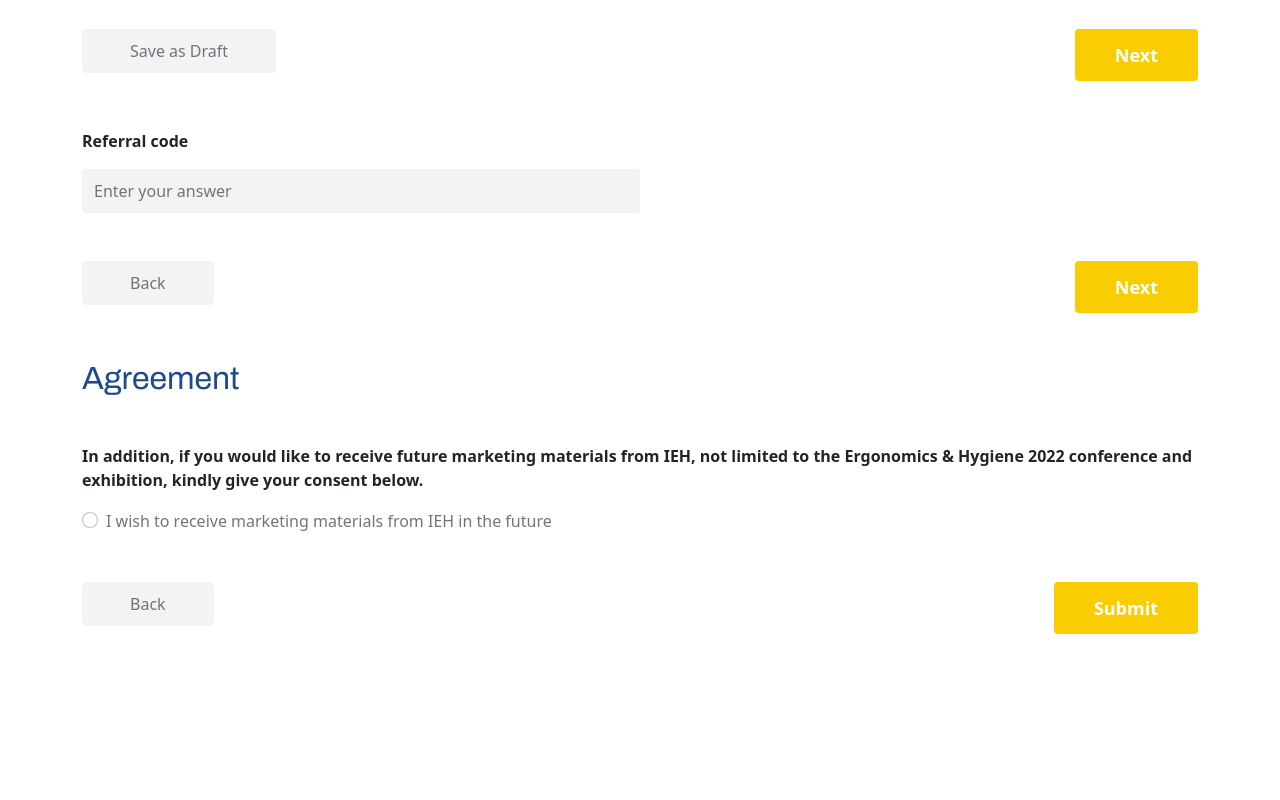
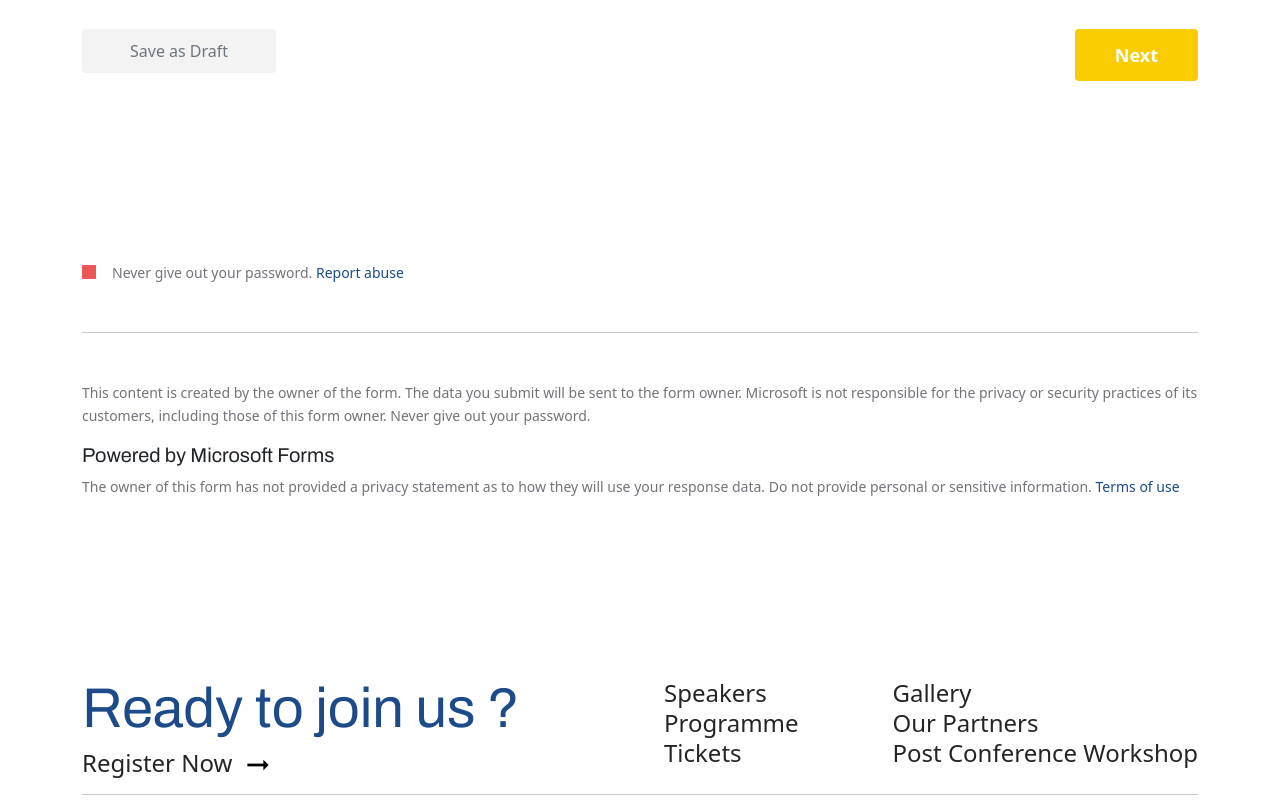
Before and after one commit to OpediaTech/Singapore, a Next.js app in the folder singapore/: page /ExhibitorsPage in a window 1280 px wide. Shown: the part 1440-2240 px from the top of the page. Built offline with nearby package versions, Linux system fonts and the light colour scheme.

Commit message:
exhibitor form step add

```diff
--- a/singapore/components/Exhibitors/Form/ExhibitorForm.js
+++ b/singapore/components/Exhibitors/Form/ExhibitorForm.js
@@ -9,11 +9,17 @@ const ExhibitorForm = () => {
   const handleClose = () => setShow(false);
   const handleShow = () => setShow(true);
 
-  const [showform, setShowform] = useState(false);
+  // form show function
 
-const handleClick = () =>{
-  setShowform()
-}
+  const [steeper, setSteeper] = useState(0);
+
+  const NextHandler = () => {
+    setSteeper(steeper + 1);
+  };
+  const prevHandler = () => {
+    steeper < 0 && setSteeper(0);
+    setSteeper(steeper - 1);
+  };
 
   const options = [
     {
@@ -34,6 +40,8 @@ const handleClick = () =>{
       <h2 className="accomodation_bluetitle text-center mb-5">
         Fill up the form
       </h2>
+
+      {steeper === 0 ? (
         <Form>
           <div className="row g-5">
             <div className="col-12 col-lg-6">
@@ -98,11 +106,15 @@ const handleClick = () =>{
             <Button className="inputField border-0 text-muted px-5">
               Save as Draft
             </Button>
-          <Button onClick={handleClick} className="learn_more_btn text-white fw-bold">Next</Button>
+            <Button
+             onClick={NextHandler}
+              className="learn_more_btn text-white fw-bold"
+            >
+              Next
+            </Button>
           </div>
         </Form>
-
-      {/* Referral code part start*/}
+      ) : steeper === 1 ? (
         <div className="my-5">
           <Form>
             <div className="col-12 col-lg-6">
@@ -117,18 +129,23 @@ const handleClick = () =>{
             </div>
           </Form>
           <div className="d-flex justify-content-between mt-5">
-          <Button className="inputField border-0 text-muted px-5">Back</Button>
-          <Button className="learn_more_btn text-white fw-bold">Next</Button>
+          {steeper === 0 ? null : (
+            <Button  onClick={prevHandler} className="inputField border-0 text-muted px-5">
+            Back
+          </Button>
+          )}
+
+            <Button
+            onClick={NextHandler} className="learn_more_btn text-white fw-bold">Next</Button>
           </div>
         </div>
-      {/* Referral code part start*/}
-      {/* Agreement code part start*/}
+      ) :  (
         <div className="my-5">
           <h2 className="accomodation_bluetitle">Agreement</h2>
           <p className="fw-bold mt-5 mb-3">
             In addition, if you would like to receive future marketing materials
-          from IEH, not limited to the Ergonomics & Hygiene 2022 conference and
-          exhibition, kindly give your consent below.
+            from IEH, not limited to the Ergonomics & Hygiene 2022 conference
+            and exhibition, kindly give your consent below.
           </p>
           <div class="form-check">
             <input
@@ -142,25 +159,29 @@ const handleClick = () =>{
             </label>
           </div>
           <div className="d-flex justify-content-between mt-5">
-          <Button className="inputField border-0 text-muted px-5">Back</Button>
-
+          {steeper === 0 ? null : (
+            <Button  onClick={prevHandler} className="inputField border-0 text-muted px-5">
+            Back
+          </Button>
+          )}
 
             <div onClick={handleShow}>
-          <Button className="learn_more_btn text-white fw-bold">Submit</Button>
+              <Button className="learn_more_btn text-white fw-bold">
+                Submit
+              </Button>
             </div>
 
-      <Modal  show={show} onHide={handleClose}>
-        <Modal.Header className="border-0" closeButton>
-        </Modal.Header>
-        <Modal.Body><ConfirmSms/></Modal.Body>
-
+            <Modal show={show} onHide={handleClose}>
+              <Modal.Header className="border-0" closeButton></Modal.Header>
+              <Modal.Body>
+                <ConfirmSms />
+              </Modal.Body>
             </Modal>
-
-
-
           </div>
         </div>
+      )}
 
+      {/* Agreement code part start*/}
     </Container>
   );
 };
--- a/singapore/components/Footer.js
+++ b/singapore/components/Footer.js
@@ -14,14 +14,14 @@ const Footer = () => {
       <div className="row g-5">
         <div className="footer col-12 col-lg-6">
           <h1>Ready to join us ?</h1>
-          <a href="">
+          <a href="RegistrationPage">
             Register Now <Image className="ms-2" src={arrow} alt="arrow" />
           </a>
         </div>
         <div className="col-12 col-lg-6">
           <div className="footer d-flex flex-column flex-lg-row justify-content-between">
             <div className="d-flex flex-column">
-              <a href="">Speakers</a>
+              <a href="SpeakerPage">Speakers</a>
               <a href="">Programme</a>
               <a href="">Tickets</a>
             </div>
--- a/singapore/components/Speakers/Speakers.js
+++ b/singapore/components/Speakers/Speakers.js
@@ -38,7 +38,7 @@ const Speakers = ({ minLength, maxLength }) => {
     {
       name: "Dr Jason Lee Kai Wei",
       pic: jason,
-      designation: "Director,  ",
+      designation: "Director,",
       institude: "Heat Resilience and Performance Centre",
     },
     {
--- a/singapore/styles/speakers.css
+++ b/singapore/styles/speakers.css
@@ -41,14 +41,10 @@
 }
 
 /* header css */
-
-.menu {
+.nav-link{
   font-weight: 400;
   font-size: 18px;
   line-height: 22px;
-  color: #262424;
-}
-.nav-link{
   color: #262424;
 }
 
```
Lines whose indentation alone changed are shown as unchanged.
